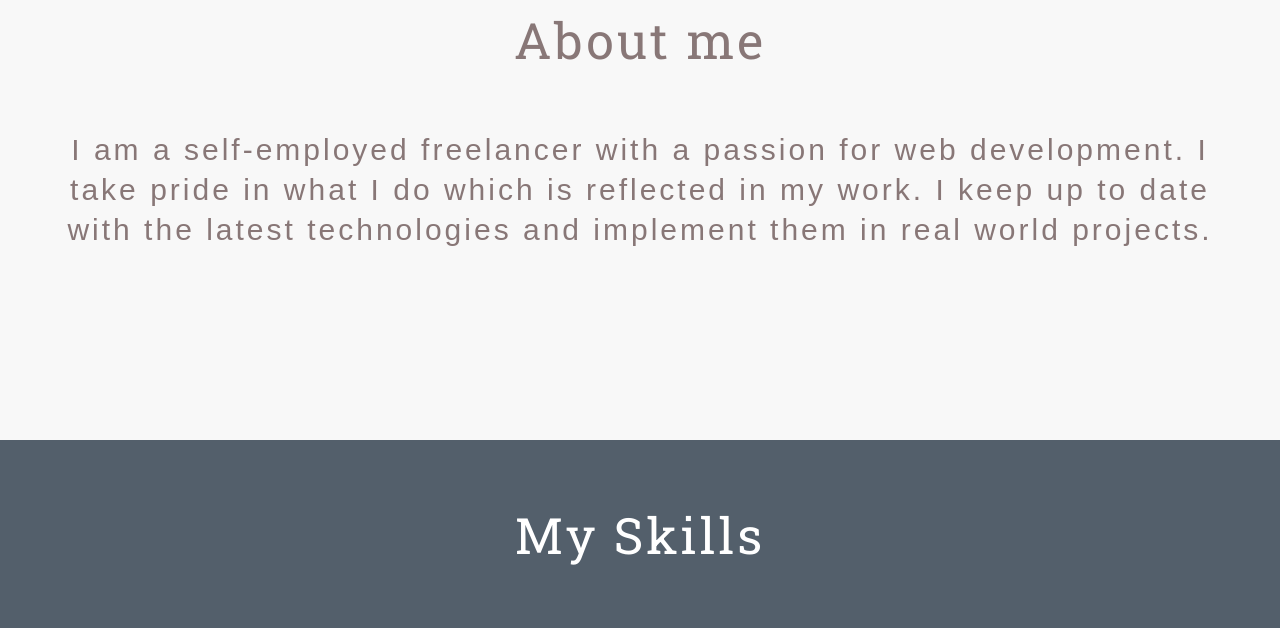
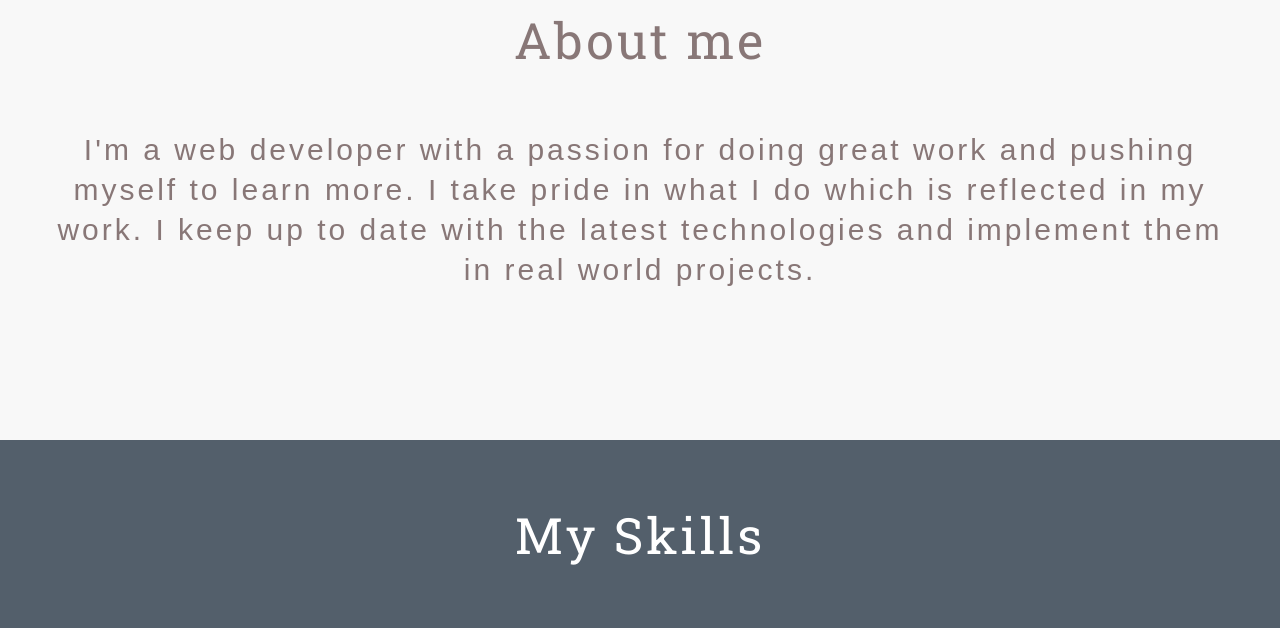
Before and after one commit to jsdelivrbot/Portfolio-7, a website: page public/index.html in a window 1280 px wide. Shown: the part 880-1508 px from the top of the page. Drawn offline with Linux system fonts and the light colour scheme; a web font is replaced by a local one.

Commit message:
changed testimonial text

```diff
--- a/public/index.html
+++ b/public/index.html
@@ -54,7 +54,7 @@
     <div id="testimonial"></div>
     <div id="testimonial-wrap">
         <h3>About me</h3>
-        <p>I am a self-employed freelancer with a passion for web development. I take pride in what I do which is reflected in my work. I keep up to date with the latest technologies and implement them in real world projects.</p>
+        <p>I'm a web developer with a passion for doing great work and pushing myself to learn more. I take pride in what I do which is reflected in my work. I keep up to date with the latest technologies and implement them in real world projects.</p>
     </div>
     <div id="skills"></div>
     <div id="skills-section-wrap">
```
